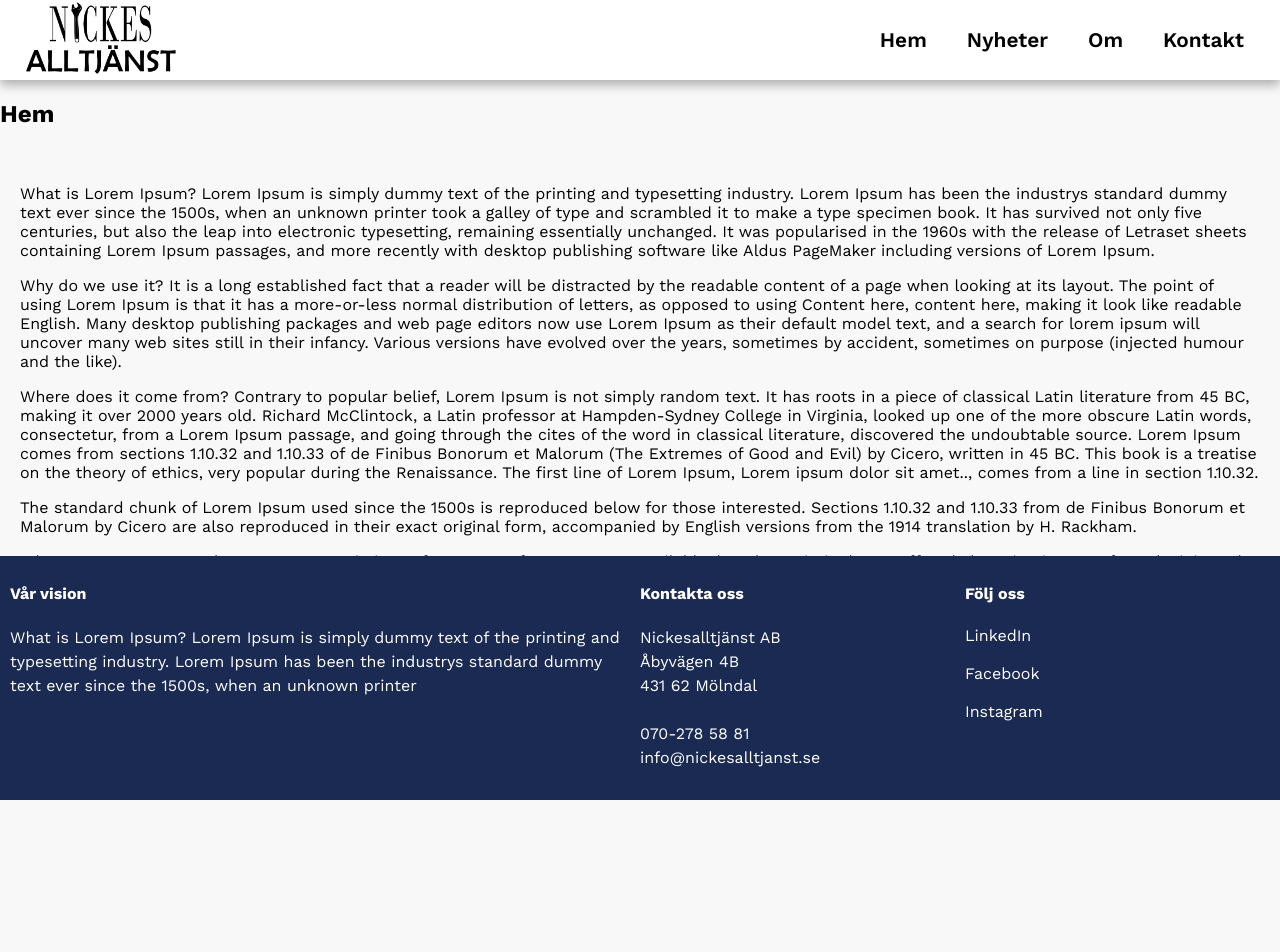
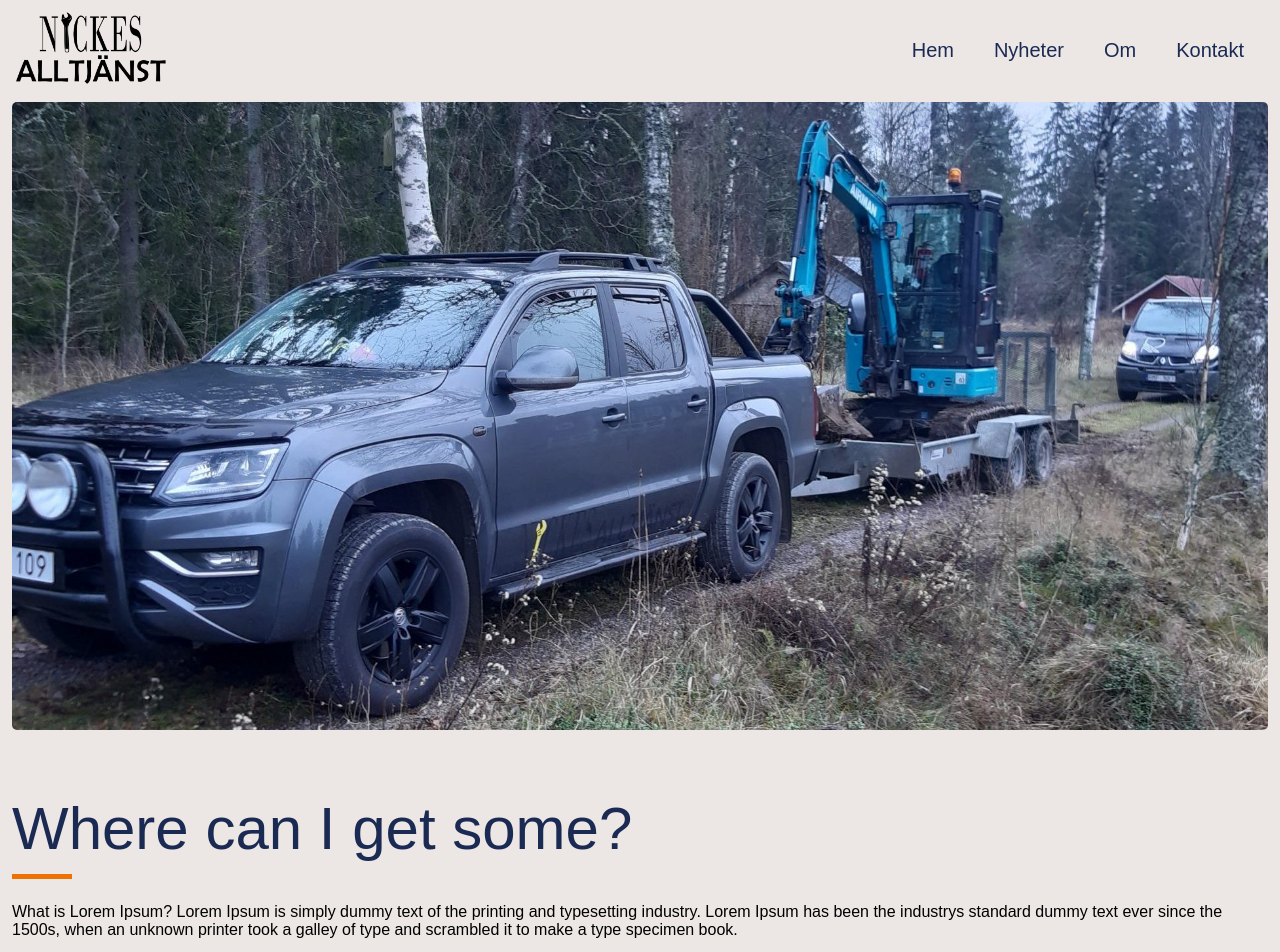
Before and after one commit to skinksteek/nickesalltjanst, a React (Create React App) app: page /hem in a window 1280 px wide. Shown: the top 952 px of the page. Before the commit the page ends 800 px from the top, so only its background shows below. Built offline with nearby package versions, Linux system fonts and the light colour scheme.

Commit message:
added hero and did some styling adjustments

```diff
--- a/public/index.html
+++ b/public/index.html
@@ -11,10 +11,16 @@
     />
     <link rel="apple-touch-icon" href="%PUBLIC_URL%/logo192.png" />
     <link rel="manifest" href="%PUBLIC_URL%/manifest.json" />
-    <link rel="stylesheet" href="https://cdnjs.cloudflare.com/ajax/libs/font-awesome/6.5.1/css/all.min.css">
-    <link rel="preconnect" href="https://fonts.googleapis.com">
-<link rel="preconnect" href="https://fonts.gstatic.com" crossorigin>
-<link href="https://fonts.googleapis.com/css2?family=Space+Grotesk:wght@300..700&family=Work+Sans:ital,wght@0,100..900;1,100..900&display=swap" rel="stylesheet">
+    <link
+      rel="stylesheet"
+      href="https://cdnjs.cloudflare.com/ajax/libs/font-awesome/6.5.1/css/all.min.css"
+    />
+    <link rel="preconnect" href="https://fonts.googleapis.com" />
+    <link rel="preconnect" href="https://fonts.gstatic.com" crossorigin />
+    <link
+      href="https://fonts.googleapis.com/css2?family=Poppins:ital,wght@0,100;0,200;0,300;0,400;0,500;0,600;0,700;0,800;0,900;1,100;1,200;1,300;1,400;1,500;1,600;1,700;1,800;1,900&display=swap"
+      rel="stylesheet"
+    />
     <title>Nickesalltjänst</title>
   </head>
   <body>
--- a/src/assets/styles/footer.css
+++ b/src/assets/styles/footer.css
@@ -1,13 +1,8 @@
 .footer-parent {
   background-color: #1a2a53;
-    position: absolute;
-    right: 0;
-    left: 0;
-    bottom: 0;
 }
 
 .footer-container {
-
   display: flex;
   justify-content: center;
   margin: 0 auto;
--- /dev/null
+++ b/src/assets/styles/hero.css
@@ -0,0 +1,43 @@
+.hero-container {
+  margin: 1.5vh;
+
+  img {
+    width: 100%;
+    border-radius: 5px 5px 5px 5px;
+    -webkit-border-radius: 5px 5px 5px 5px;
+    -moz-border-radius: 5px 5px 5px 5px;
+  }
+  h1 {
+    color: #1a2a53;
+    text-transform: none;
+    letter-spacing: 0;
+    font-size: 60px;
+    line-height: 70px;
+    font-weight: 400;
+    margin-bottom: 24px;
+  }
+  h1::after {
+    content: "";
+    display: block;
+    height: 5px;
+    width: 60px;
+    background: #ee7203;
+    margin: 10px 0 0 0;
+  }
+  p {
+    margin: 0;
+    padding: 0;
+    border: 0;
+    font-size: 100%;
+    font: inherit;
+    vertical-align: baseline;
+  }
+}
+
+.hero-container-ending {
+  margin-top: 5vh;
+  border: 0;
+  height: 1px;
+  background: #333;
+  background-image: linear-gradient(to right, #ccc, #333, #ccc);
+}
--- a/src/assets/styles/navbar.css
+++ b/src/assets/styles/navbar.css
@@ -1,20 +1,21 @@
+header {
+  margin-top: 10px;
+}
+
 .nav {
   width: auto;
-  background-color: #fff;
+  background-color: #ece7e5;
   display: flex;
   justify-content: center;
   align-items: center;
   gap: 2rem;
   padding: 0 1rem;
   height: 80px;
-  box-shadow: 0px 5px 10px 0px rgba(0, 0, 0, 0.3);
-  -webkit-box-shadow: 0px 5px 10px 0px rgba(0, 0, 0, 0.3);
-  -moz-box-shadow: 0px 5px 10px 0px rgba(0, 0, 0, 0.3);
 }
 
 .nav img {
   width: 150px;
-  margin: 10px;
+  margin-right: 4vh;
 }
 
 #navbar {
@@ -29,21 +30,23 @@
 }
 
 #navbar li a {
+  font-weight: 800;
   text-decoration: none;
   font-size: 1.3rem;
-  font-weight: 600;
-  color: black;
+  font-weight: 500;
+  color: #1a2a53;
+  font-size: 20px;
 }
 
 .hover-underline::after {
   background: none repeat scroll 0 0 transparent;
-  bottom: 0;
+  bottom: -4;
   content: "";
   display: block;
-  height: 2px;
+  height: 2.5px;
   left: 50%;
   position: absolute;
-  background: #1a2a53;
+  background: #ee7203;
   transition: width 0.3s ease 0s, left 0.3s ease 0s;
   width: 0;
 }
@@ -65,7 +68,7 @@
   background-color: rgba(0, 0, 0, 0.8);
   width: 100%;
   height: 100%;
-  top: 81px;
+  top: 90px;
   bottom: 0;
   left: 0;
   right: 0;
@@ -81,12 +84,13 @@
 */
 /* MEDIA QUERIES */
 
+/*
 @media (min-width: 320px) {
   .nav {
-    background-color: #fff;
+    background-color: #ece7e5;
   }
 }
-
+*/
 @media (min-width: 480px) {
   .nav {
     justify-content: space-between;
@@ -113,7 +117,7 @@
     justify-content: center;
   }
   #navbar {
-    margin-left: 50vh;
+    margin-left: 47vh;
   }
 }
 
@@ -124,7 +128,7 @@
     align-items: flex-start;
     justify-content: flex-start;
     position: fixed;
-    top: 64px;
+    top: 74px;
     right: -800px;
     width: 65%;
     height: 100vh;
--- a/src/assets/styles/styles.css
+++ b/src/assets/styles/styles.css
@@ -1,6 +1,6 @@
 body {
   margin: 0;
-  background-color: #f8f8f8;
+  background-color: #ece7e5;
 }
 
 @media only screen and (min-device-width: 320px) and (max-device-width: 768px) {
--- a/src/components/Hero.js
+++ b/src/components/Hero.js
@@ -1,27 +1,28 @@
-import React from 'react';
+import React from "react";
+import "../assets/styles/hero.css";
 
 const Hero = () => {
-    return (
-        <section className="hero">
+  return (
+    <section className="hero-container">
+      <img src={require("../assets/images/bil-cropped.jpg")} />
 
-        <div className="hero-content">
-
-           <h1 className="hero-title">
-                Discover the World
-           </h1>
-
-           <h2 className="hero-subtitle">
-                We offer the best adventure holidays and tailor-made trips!
-           </h2>
-
-           <button type="button" className="hero-button" onClick="#">
-                Search for tours &raquo;
-           </button>
-
+      <article className="text-container">
+        <div className="hero-title">
+          <h1>Where can I get some?</h1>
         </div>
-
+        <div className="hero-paragraph">
+          <p>
+            What is Lorem Ipsum? Lorem Ipsum is simply dummy text of the
+            printing and typesetting industry. Lorem Ipsum has been the
+            industrys standard dummy text ever since the 1500s, when an unknown
+            printer took a galley of type and scrambled it to make a type
+            specimen book.
+          </p>
+        </div>
+        <div className="hero-container-ending"></div>
+      </article>
     </section>
- );
+  );
 };
 
 export default Hero;
--- a/src/pages/Hem.js
+++ b/src/pages/Hem.js
@@ -1,29 +1,75 @@
-import React from 'react';
-import '../assets/styles/hem.css'
+import React from "react";
+import "../assets/styles/hem.css";
+import Hero from "../components/Hero";
 
 export default function Home() {
-    return(
-        <div>
-        <h2>Hem</h2>
-        <div className='p-container'>
+  return (
+    <div>
+      <Hero />
+      <div className="p-container">
+        <p>
+          What is Lorem Ipsum? Lorem Ipsum is simply dummy text of the printing
+          and typesetting industry. Lorem Ipsum has been the industrys standard
+          dummy text ever since the 1500s, when an unknown printer took a galley
+          of type and scrambled it to make a type specimen book. It has survived
+          not only five centuries, but also the leap into electronic
+          typesetting, remaining essentially unchanged. It was popularised in
+          the 1960s with the release of Letraset sheets containing Lorem Ipsum
+          passages, and more recently with desktop publishing software like
+          Aldus PageMaker including versions of Lorem Ipsum.
+        </p>
 
-            <p>
-            What is Lorem Ipsum?
-Lorem Ipsum is simply dummy text of the printing and typesetting industry. Lorem Ipsum has been the industrys standard dummy text ever since the 1500s, when an unknown printer took a galley of type and scrambled it to make a type specimen book. It has survived not only five centuries, but also the leap into electronic typesetting, remaining essentially unchanged. It was popularised in the 1960s with the release of Letraset sheets containing Lorem Ipsum passages, and more recently with desktop publishing software like Aldus PageMaker including versions of Lorem Ipsum.</p>
+        <p>
+          Why do we use it? It is a long established fact that a reader will be
+          distracted by the readable content of a page when looking at its
+          layout. The point of using Lorem Ipsum is that it has a more-or-less
+          normal distribution of letters, as opposed to using Content here,
+          content here, making it look like readable English. Many desktop
+          publishing packages and web page editors now use Lorem Ipsum as their
+          default model text, and a search for lorem ipsum will uncover many web
+          sites still in their infancy. Various versions have evolved over the
+          years, sometimes by accident, sometimes on purpose (injected humour
+          and the like).
+        </p>
 
-<p>Why do we use it?
-It is a long established fact that a reader will be distracted by the readable content of a page when looking at its layout. The point of using Lorem Ipsum is that it has a more-or-less normal distribution of letters, as opposed to using Content here, content here, making it look like readable English. Many desktop publishing packages and web page editors now use Lorem Ipsum as their default model text, and a search for lorem ipsum will uncover many web sites still in their infancy. Various versions have evolved over the years, sometimes by accident, sometimes on purpose (injected humour and the like).</p>
+        <p>
+          Where does it come from? Contrary to popular belief, Lorem Ipsum is
+          not simply random text. It has roots in a piece of classical Latin
+          literature from 45 BC, making it over 2000 years old. Richard
+          McClintock, a Latin professor at Hampden-Sydney College in Virginia,
+          looked up one of the more obscure Latin words, consectetur, from a
+          Lorem Ipsum passage, and going through the cites of the word in
+          classical literature, discovered the undoubtable source. Lorem Ipsum
+          comes from sections 1.10.32 and 1.10.33 of de Finibus Bonorum et
+          Malorum (The Extremes of Good and Evil) by Cicero, written in 45 BC.
+          This book is a treatise on the theory of ethics, very popular during
+          the Renaissance. The first line of Lorem Ipsum, Lorem ipsum dolor sit
+          amet.., comes from a line in section 1.10.32.
+        </p>
 
+        <p>
+          The standard chunk of Lorem Ipsum used since the 1500s is reproduced
+          below for those interested. Sections 1.10.32 and 1.10.33 from de
+          Finibus Bonorum et Malorum by Cicero are also reproduced in their
+          exact original form, accompanied by English versions from the 1914
+          translation by H. Rackham.
+        </p>
 
-<p>Where does it come from?
-Contrary to popular belief, Lorem Ipsum is not simply random text. It has roots in a piece of classical Latin literature from 45 BC, making it over 2000 years old. Richard McClintock, a Latin professor at Hampden-Sydney College in Virginia, looked up one of the more obscure Latin words, consectetur, from a Lorem Ipsum passage, and going through the cites of the word in classical literature, discovered the undoubtable source. Lorem Ipsum comes from sections 1.10.32 and 1.10.33 of de Finibus Bonorum et Malorum (The Extremes of Good and Evil) by Cicero, written in 45 BC. This book is a treatise on the theory of ethics, very popular during the Renaissance. The first line of Lorem Ipsum, Lorem ipsum dolor sit amet.., comes from a line in section 1.10.32.</p>
-
-<p>The standard chunk of Lorem Ipsum used since the 1500s is reproduced below for those interested. Sections 1.10.32 and 1.10.33 from de Finibus Bonorum et Malorum by Cicero are also reproduced in their exact original form, accompanied by English versions from the 1914 translation by H. Rackham.</p>
-
-<p>Where can I get some?
-There are many variations of passages of Lorem Ipsum available, but the majority have suffered alteration in some form, by injected humour, or randomised words which dont look even slightly believable. If you are going to use a passage of Lorem Ipsum, you need to be sure there isnt anything embarrassing hidden in the middle of text. All the Lorem Ipsum generators on the Internet tend to repeat predefined chunks as necessary, making this the first true generator on the Internet. It uses a dictionary of over 200 Latin words, combined with a handful of model sentence structures, to generate Lorem Ipsum which looks reasonable. The generated Lorem Ipsum is therefore always free from repetition, injected humour, or non-characteristic words etc.</p>
-
-        </div>
-        </div>
-    )
+        <p>
+          Where can I get some? There are many variations of passages of Lorem
+          Ipsum available, but the majority have suffered alteration in some
+          form, by injected humour, or randomised words which dont look even
+          slightly believable. If you are going to use a passage of Lorem Ipsum,
+          you need to be sure there isnt anything embarrassing hidden in the
+          middle of text. All the Lorem Ipsum generators on the Internet tend to
+          repeat predefined chunks as necessary, making this the first true
+          generator on the Internet. It uses a dictionary of over 200 Latin
+          words, combined with a handful of model sentence structures, to
+          generate Lorem Ipsum which looks reasonable. The generated Lorem Ipsum
+          is therefore always free from repetition, injected humour, or
+          non-characteristic words etc.
+        </p>
+      </div>
+    </div>
+  );
 }
```
Also changed, not shown: 1 other file (tests, documents, lock files or other folders). Lines whose indentation alone changed are shown as unchanged.
